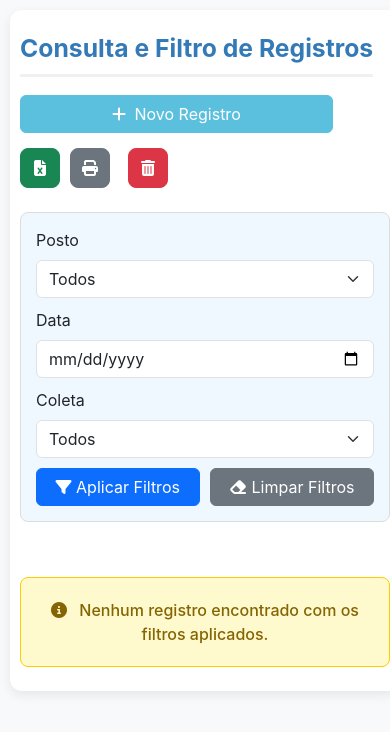
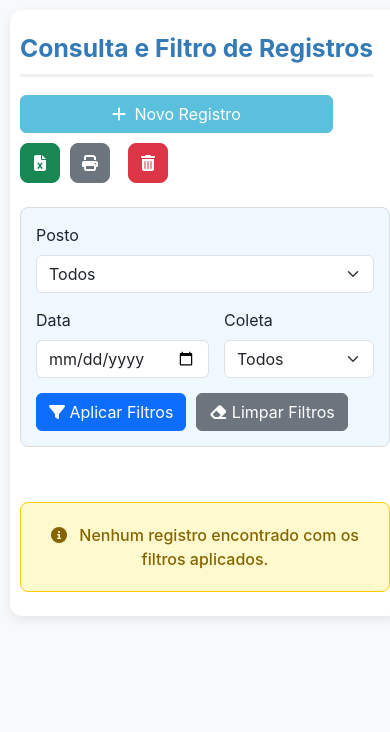
Before and after one commit to Dual650/info-IT, a Flask app: page /consultar in a window 390 px wide. Shown: the top 732 px of the page. Run offline with Flask 3, Linux system fonts and the light colour scheme; data that the repository does not hold is empty.

Commit message:
Update style.css

```diff
--- a/static/style.css
+++ b/static/style.css
@@ -263,32 +263,3 @@ body {
 
     .btn-consulta {
         width: 100%;
-        margin-bottom: 5px;
-    }
-
-    .filtro-container {
-        flex-direction: column;
-        gap: 10px;
-    }
-
-    .filtro-item {
-        min-width: 100%;
-    }
-
-    .botoes-filtro {
-        width: 100%;
-        justify-content: stretch;
-    }
-
-    .botoes-filtro button {
-        flex-grow: 1;
-    }
-
-    /* Oculta colunas menos essenciais em telas pequenas */
-    #tabelaRegistros th:nth-child(5),
-    #tabelaRegistros td:nth-child(5),
-    #tabelaRegistros th:nth-child(6),
-    #tabelaRegistros td:nth-child(6) {
-        display: none;
-    }
-}
```
